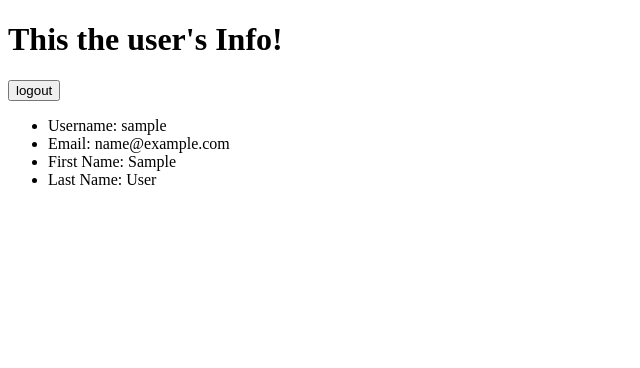
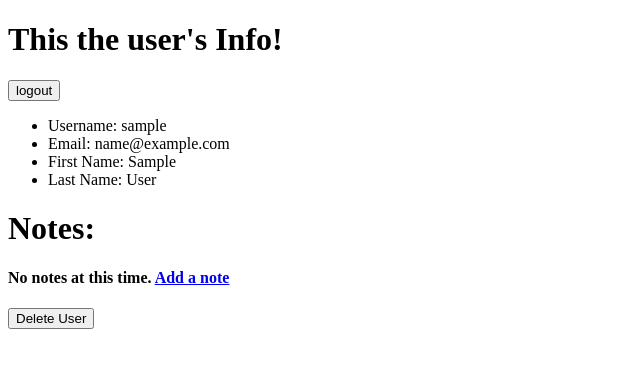
Before and after one commit to maltezc/flask_notes, a Flask app: a page that uses flask_notes/templates/user.html in a window 1280 px wide. Shown: the top 368 px of the page, without its empty margins (0-640 px from the left). Run offline with Flask 3, Linux system fonts and the light colour scheme; the visitor is signed in with stand-in values (Sample User, id 1); tables that the repository leaves empty hold one stand-in row (values such as "Sample post").

Commit message:
added delete buttons and note stuff on user page

```diff
--- a/flask_notes/app.py
+++ b/flask_notes/app.py
@@ -105,3 +105,22 @@
         # Remove "user_name" if present, but no errors if it wasn't
         session.pop("user_name", None)
     return redirect("/")
+
+
+@app.post("/users/<username>/delete")
+def delete(username):
+    """deletes username, all associated notes, and user's session"""
+
+    form = CSRFProtectForm()
+    user = User.query.get(username)
+
+    if form.validate_on_submit():
+        # db.session.delete(user.notes)
+        # db.session.commit()
+
+        db.session.delete(user)
+        db.session.commit()
+
+        session.clear()
+
+        return redirect("/")
--- a/flask_notes/templates/user.html
+++ b/flask_notes/templates/user.html
@@ -17,7 +17,23 @@
     <li>Last Name: {{user.last_name}}</li>
 
 </ul>
+<h1>Notes: </h1>
+{% if not user.notes %}
+<h4>No notes at this time.
+    <a href="/users/{{user.username}}/notes/add">Add a note</a>
+</h4>
+{%endif%}
+<ul>
+    {% for note in user.notes %}
+    <li><a href='/notes/{{note.id}}/update'>{{note.title}}</a></li>
+    <form action="/notes/{{user.note.id}}/delete"></form>
+    {% endfor %}
+</ul>
 
+<form Method="POST" action="/users/{{user.username}}/delete">
+    {{ form.hidden_tag() }}
+    <button>Delete User</button>
+</form>
 
 
 
```
Also changed, not shown: flask_notes/models.py (+21 -21 lines), flask_notes/templates/login.html (indentation only).
